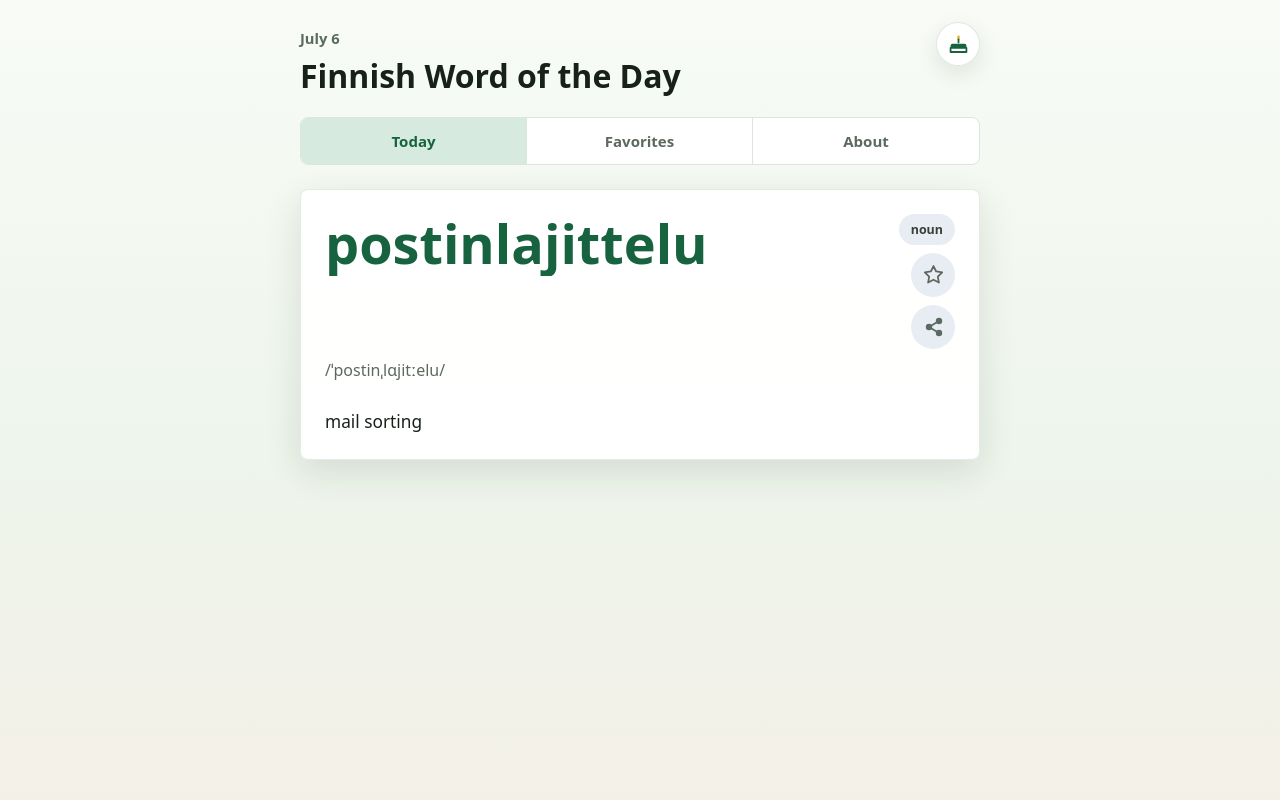
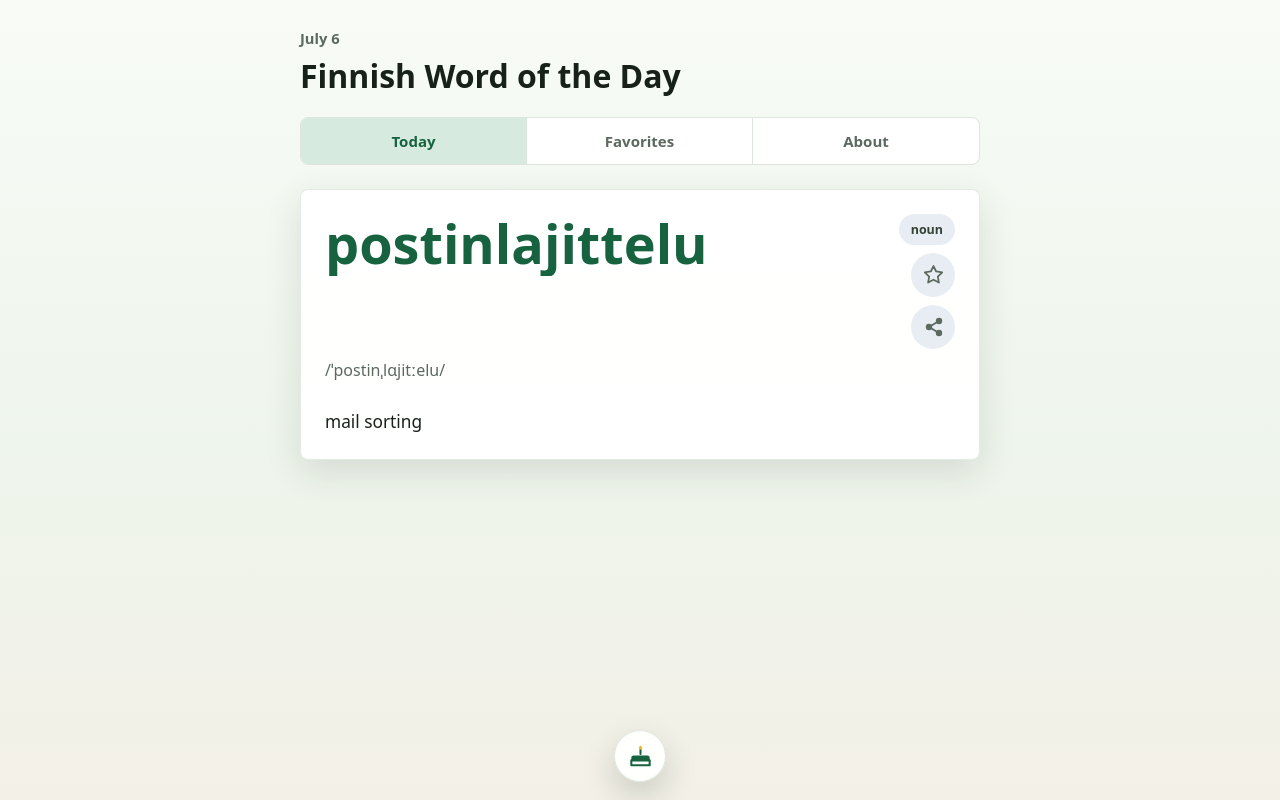
Before and after one commit to roccobb/6-July, a plain HTML site: page index.html in a window 1280 px wide. Drawn offline with Linux system fonts and the light colour scheme.

Commit message:
Refine birthday surprise placement

```diff
--- a/styles.css
+++ b/styles.css
@@ -42,12 +42,7 @@ a {
 }
 
 .app-header {
-  position: relative;
   padding-top: 8px;
-}
-
-.app-header.birthday-active {
-  padding-right: 54px;
 }
 
 .date-label {
@@ -66,25 +61,27 @@ h1 {
 }
 
 .birthday-button {
-  position: absolute;
-  top: 2px;
-  right: 0;
+  position: fixed;
+  left: 50%;
+  bottom: calc(18px + env(safe-area-inset-bottom));
+  z-index: 18;
   display: inline-flex;
   align-items: center;
   justify-content: center;
-  width: 44px;
-  height: 44px;
+  width: 52px;
+  height: 52px;
+  transform: translateX(-50%);
   border: 1px solid rgba(220, 230, 221, 0.9);
   border-radius: 50%;
   background: var(--surface);
   color: var(--primary);
-  box-shadow: 0 8px 22px rgba(22, 39, 28, 0.1);
+  box-shadow: 0 14px 32px rgba(22, 39, 28, 0.18);
   padding: 0;
 }
 
 .cake-icon {
-  width: 25px;
-  height: 25px;
+  width: 29px;
+  height: 29px;
   display: block;
 }
 
--- a/web/app.js
+++ b/web/app.js
@@ -6,6 +6,8 @@ const SWIPE_MAX_VERTICAL_DRIFT = 70;
 const WORD_TITLE_MAX_SIZE = 54;
 const WORD_TITLE_MIN_SIZE = 18;
 const BIRTHDAY_NAME = "Amaya";
+const BIRTHDAY_MESSAGE_MS = 3600;
+let birthdayMessageTimer = null;
 
 const state = {
   words: [],
@@ -329,7 +331,7 @@ function starIconMarkup(isFavorite) {
 }
 
 function setupBirthdaySurprise(date) {
-  if (!elements.appHeader || !isBirthdayDate(date)) {
+  if (!isBirthdayDate(date)) {
     return;
   }
 
@@ -339,8 +341,7 @@ function setupBirthdaySurprise(date) {
   button.setAttribute("aria-label", `Birthday surprise for ${BIRTHDAY_NAME}`);
   button.innerHTML = cakeIconMarkup();
   button.addEventListener("click", showBirthdaySurprise);
-  elements.appHeader.classList.add("birthday-active");
-  elements.appHeader.append(button);
+  document.body.append(button);
 }
 
 function isBirthdayDate(date) {
@@ -360,9 +361,13 @@ function showBirthdaySurprise() {
 
   message.textContent = `Hyvää syntymäpäivää ${BIRTHDAY_NAME}!`;
   message.classList.remove("show");
+  window.clearTimeout(birthdayMessageTimer);
   requestAnimationFrame(() => {
     message.classList.add("show");
   });
+  birthdayMessageTimer = window.setTimeout(() => {
+    message.classList.remove("show");
+  }, BIRTHDAY_MESSAGE_MS);
 
   launchConfetti();
 }
```
